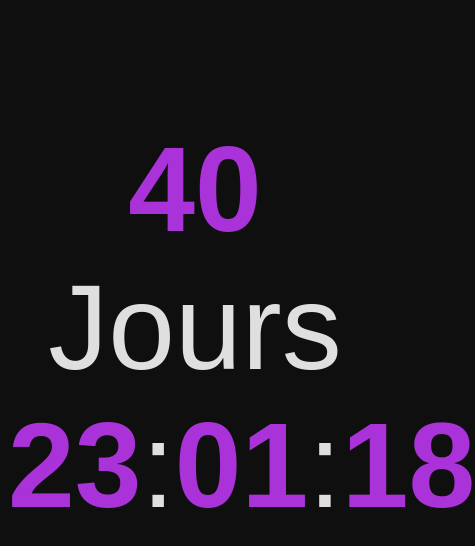
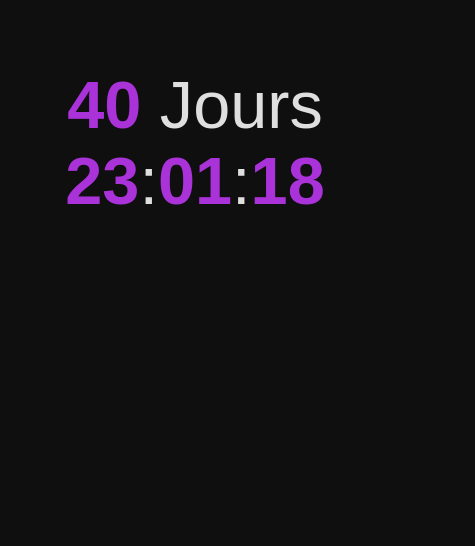
Before and after one commit to Trriplex/trriplex.github.io, a plain HTML site: page uwu.html in a window 390 px wide. Shown: the whole page, 475 px wide, since content can reach past the window. Drawn offline with Linux system fonts and the light colour scheme.

Commit message:
Update uwu.html

```diff
--- a/uwu.html
+++ b/uwu.html
@@ -18,6 +18,11 @@
 	  }
 	  strong {
 		  color: #aa32d9;
+	  }
+	  @media screen and (max-width: 800px) {
+		  body {
+			  font-size: 50pt;
+		  }
 	  }
     </style>
   </head>
```
